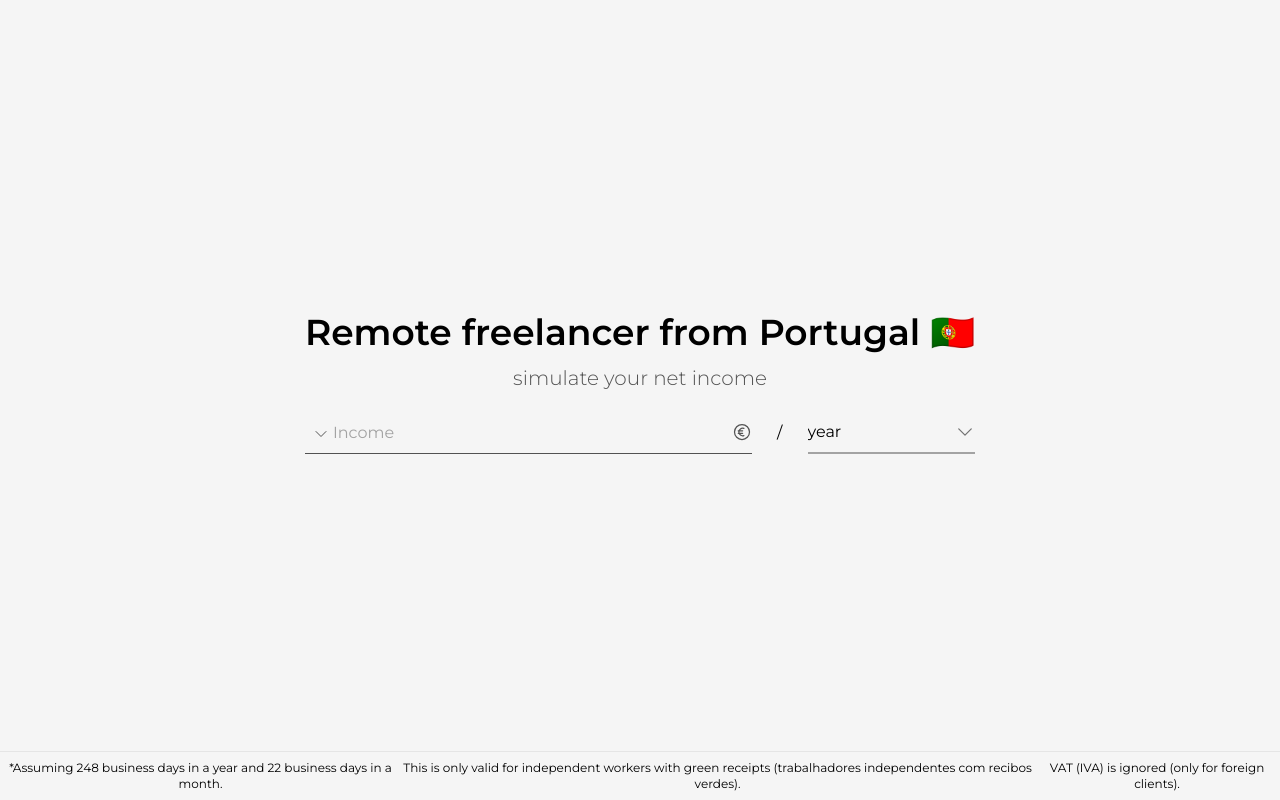
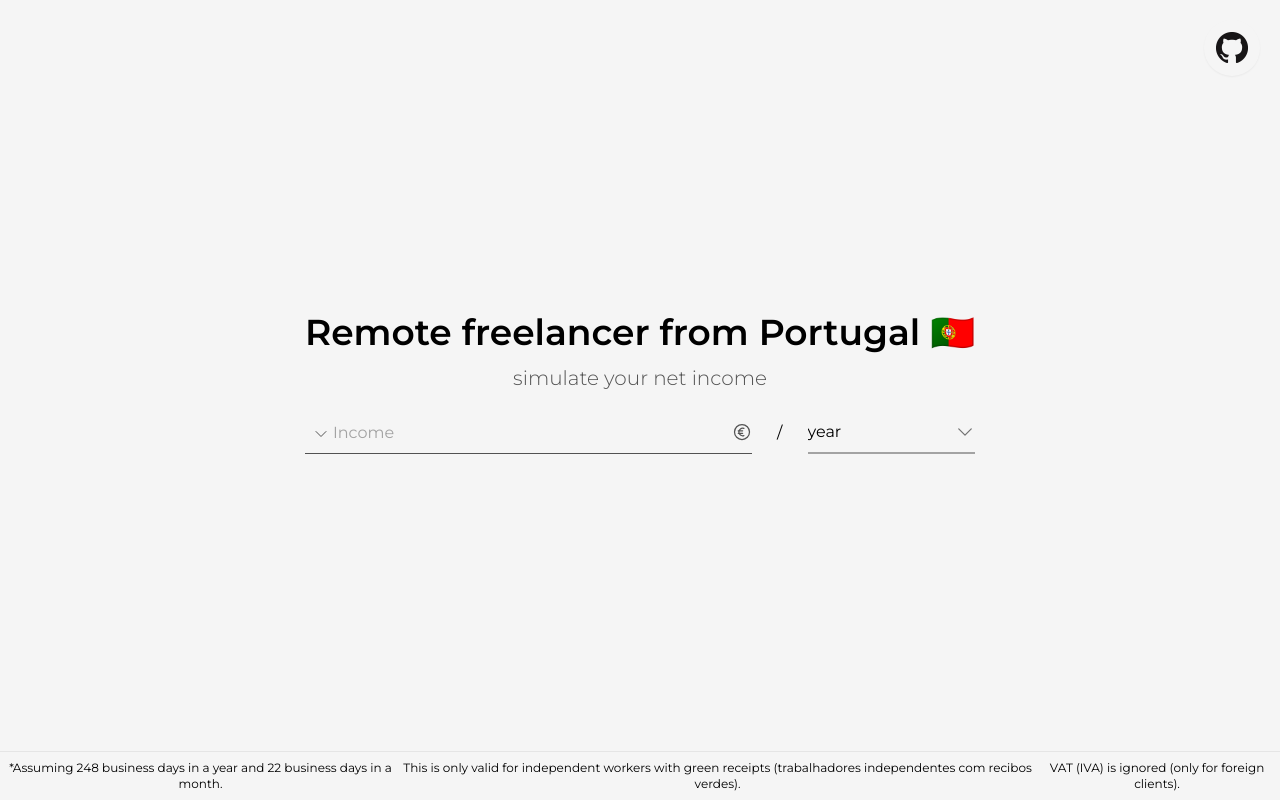
Before and after one commit to franciscobmacedo/remotefreelancept, a Vue app: page / in a window 1280 px wide. Built offline with nearby package versions, Linux system fonts and the light colour scheme.

Commit message:
add github buttons

```diff
--- a/src/App.vue
+++ b/src/App.vue
@@ -1,5 +1,13 @@
 <template>
   <div class="mx-2 md:mx-5 lg:mx-10 xl:mx-32 2xl:mx-60 3xl:mx-80">
+    <a
+      v-if="breakpoint.mdAndUp"
+      className="cursor-pointer fixed top-5 right-5 text-blue-500 p-3 rounded-full shadow-sm hover:shadow-xl"
+      target="_blank"
+      href=""
+    >
+      <img src="@/assets/github.png" />
+    </a>
     <Form></Form>
     <Dashboard v-if="showDashboard"></Dashboard>
     <FooterBar />
@@ -11,6 +19,8 @@ import { useTaxesStore } from "@/stores";
 import Form from "@/components/Form.vue";
 import Dashboard from "@/components/Dashboard.vue";
 import FooterBar from "@/components/FooterBar.vue";
+import { useBreakpoint } from "@/composables/breakpoints";
+const { breakpoint } = useBreakpoint();
 
 const { showDashboard } = storeToRefs(useTaxesStore());
 </script>
--- a/src/components/FooterBar.vue
+++ b/src/components/FooterBar.vue
@@ -35,5 +35,19 @@
         VAT (IVA) is ignored (only for foreign clients).
       </div>
     </div>
+    <div class="flex justify-center">
+      <a
+        v-if="breakpoint.smAndDown"
+        className="cursor-pointer text-center text-blue-500 p-3 rounded-full shadow-sm hover:shadow-xl"
+        target="_blank"
+        href=""
+      >
+        <img src="@/assets/github.png" />
+      </a>
+    </div>
   </footer>
 </template>
+<script lang="ts" setup>
+import { useBreakpoint } from "@/composables/breakpoints";
+const { breakpoint } = useBreakpoint();
+</script>
```
Also changed, not shown: src/assets/github.png (renamed from assets/github.png).
